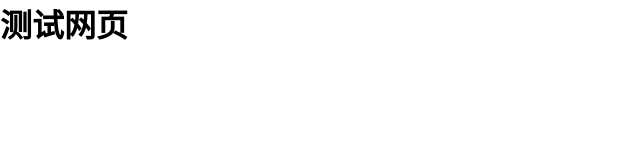
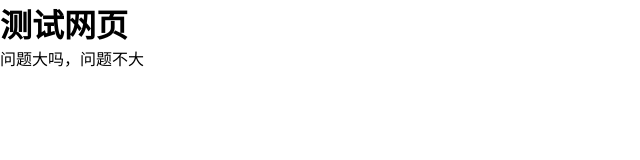
Before and after one commit to ir1s0047/6.8zuoye, a plain HTML site: page index.html in a window 1280 px wide. Shown: the whole page, without its empty margins (0-640 px from the left). Drawn offline with Linux system fonts and the light colour scheme.

Commit message:
Update index.html

```diff
--- a/index.html
+++ b/index.html
@@ -9,6 +9,7 @@
   </head>
   <body>
     <h1>测试网页</h1>
+    <p>问题大吗，问题不大</p>
   </body>
   <script src="./index.js"></script>
 </html>
```
